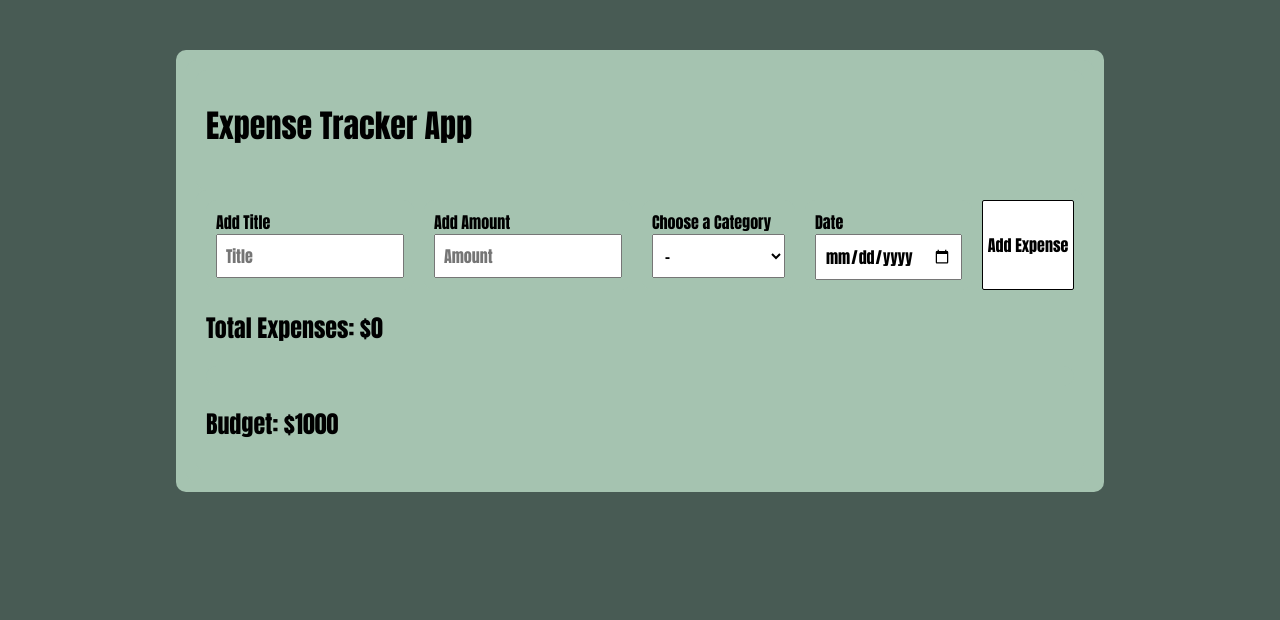
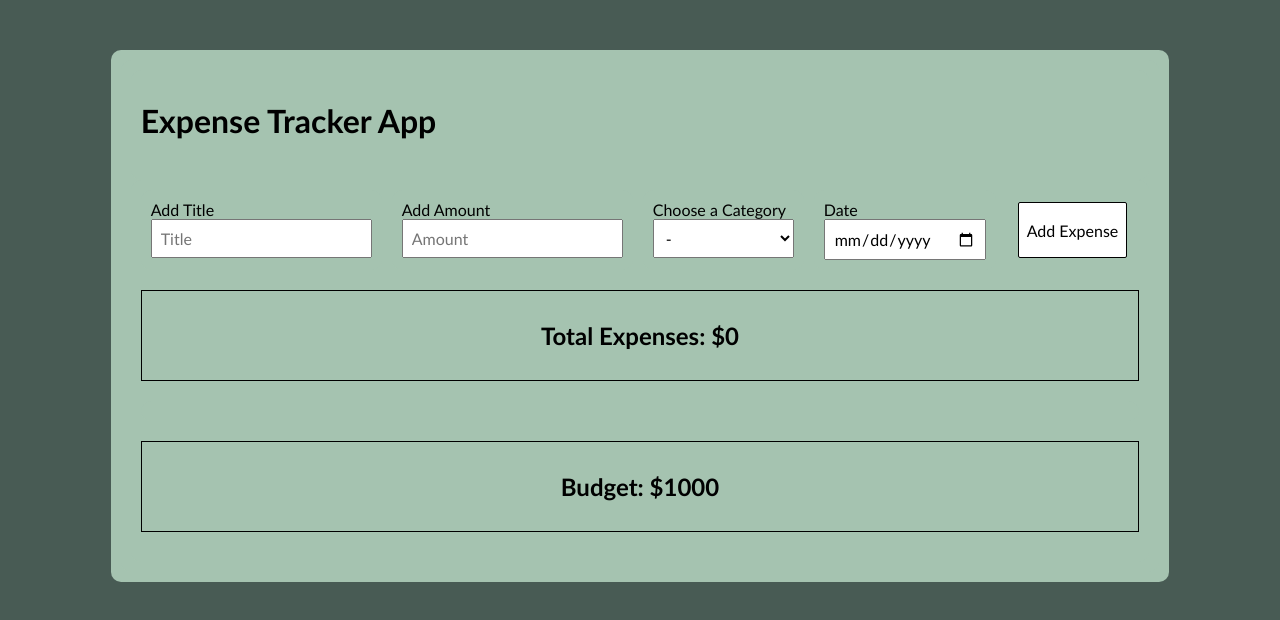
Before and after one commit to besailazi/Assignment_3, a React (Vite) app: page / in a window 1280 px wide. Shown: the top 620 px of the page. Built offline with nearby package versions, Linux system fonts and the light colour scheme.

Commit message:
final commit

```diff
--- a/src/App.jsx
+++ b/src/App.jsx
@@ -11,27 +11,27 @@
 
   // Function to add an expense
   const addExpense = (expense) => {
-    // Update expenses state
+
     const newExpenses = [...expenses, { ...expense, id: expenses.length + 1 }];
     setExpenses(newExpenses);
-    // Update localStorage
+
     localStorage.setItem('expenses', JSON.stringify(newExpenses));
   };
 
   // Function to delete an expense
   const deleteExpense = (id) => {
-    // Update expenses state
+
     const updatedExpenses = expenses.filter((expense) => expense.id !== id);
     setExpenses(updatedExpenses);
-    // Update localStorage
+
     localStorage.setItem('expenses', JSON.stringify(updatedExpenses));
   };
 
   useEffect(() => {
-    // Load expenses from localStorage when component mounts
+
     const storedExpenses = JSON.parse(localStorage.getItem('expenses')) || [];
     setExpenses(storedExpenses);
-  }, []); // Empty dependency array ensures this effect only runs once, on component mount
+  }, []);
 
   return (
     <>
--- a/src/App.module.css
+++ b/src/App.module.css
@@ -9,6 +9,13 @@
 
 h1{
  margin-bottom: 30px;
+}
+
+h2{
+  display: flex;
+  justify-content: center;
+  padding: 30px;
+  border: 1px solid black;
 }
 
 form {
--- a/src/components/ExpenseForm/ExpenseForm.css
+++ b/src/components/ExpenseForm/ExpenseForm.css
@@ -14,7 +14,7 @@
 
  .submit-button {
 	background-color: white;
-	padding: 0.3rem;
+	margin: 12px;
 	font-size: 1rem;
 	cursor: pointer;
 	border: 1px solid black;
--- a/src/index.css
+++ b/src/index.css
@@ -3,7 +3,7 @@
   margin: 0;
   padding: 0;
   box-sizing: border-box;
-  font-family: Impact, Haettenschweiler, 'Arial Narrow Bold', sans-serif;
+  font-family: 'Trebuchet MS', 'Lucida Sans Unicode', 'Lucida Grande', 'Lucida Sans', Arial, sans-serif;
   background-color: #485b54;
   display: flex;
   justify-content: center;
```
